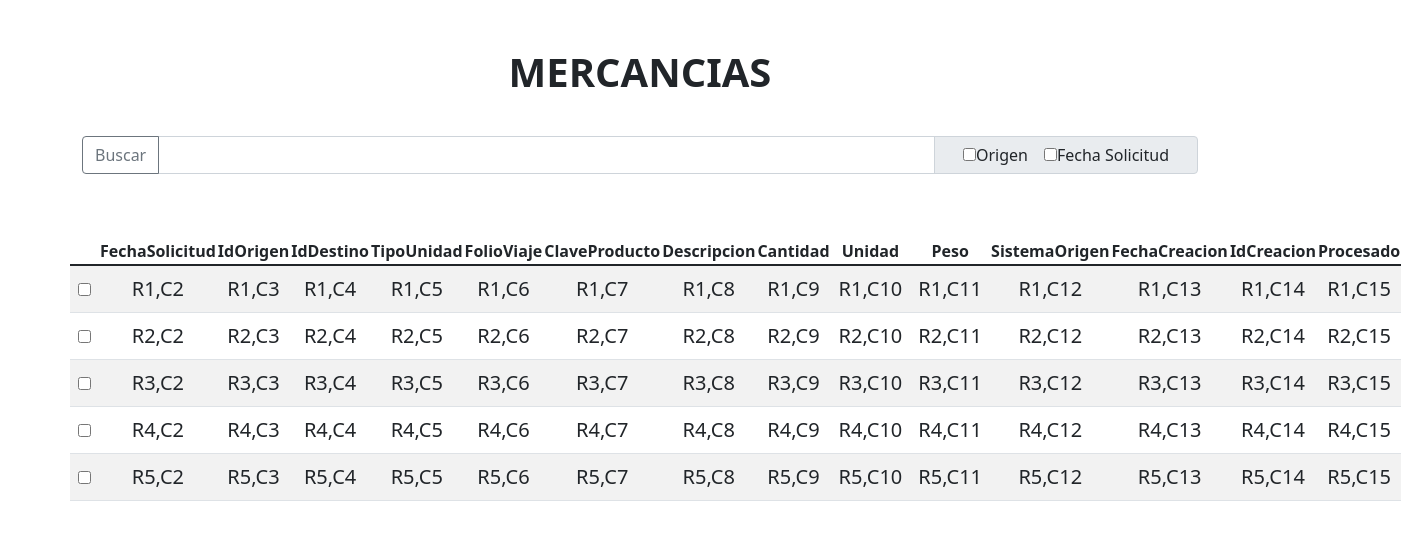
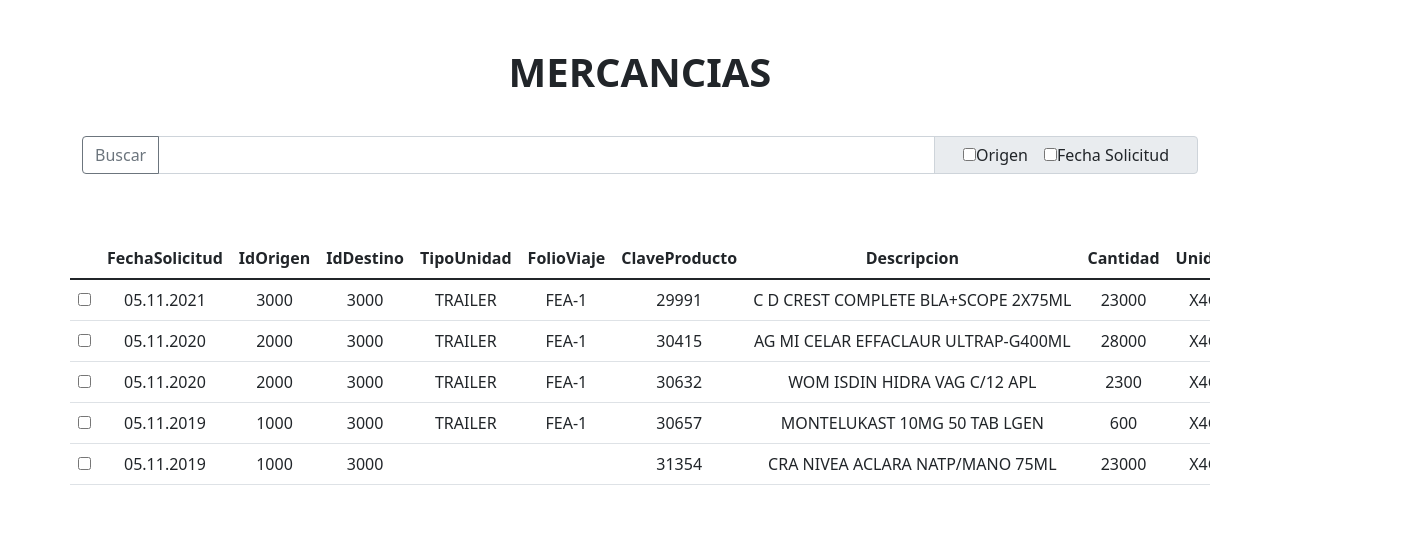
Before and after one commit to przant/react-crud, a React (Create React App) app: page / in a window 1280 px wide. Shown: the top 540 px of the page, 1401 px wide, since content can reach past the window. Built offline with nearby package versions, Linux system fonts and the light colour scheme.

Commit message:
Add dynamic behaviour to Table component

```diff
--- a/src/components/Table.js
+++ b/src/components/Table.js
@@ -1,122 +1,68 @@
+import { nanoid } from 'nanoid';
 import React from 'react';
+
+const HEADERS = [
+    "",
+    "FechaSolicitud",
+    "IdOrigen",
+    "IdDestino",
+    "TipoUnidad",
+    "FolioViaje",
+    "ClaveProducto",
+    "Descripcion",
+    "Cantidad",
+    "Unidad",
+    "Peso",
+    "SistemaOrigen",
+    "FechaCreacion",
+    "IdCreacion",
+    "Procesado",
+];
+
+const DATA = [
+    { id: "mercancia-" + nanoid(), FechaSolicitud: "05.11.2021", IdOrigen: 3000, IdDestino: 3000, TipoUnidad: "TRAILER", FolioViaje: "FEA-1", ClaveProducto: 29991, Descripcion: "C D CREST COMPLETE BLA+SCOPE 2X75ML", Cantidad: 23000, Unidad: "X4G", Peso: 3000, SistemaOrigen: "NADRO", FechaCreacion: "05.07.2021", IdCreacion: "creacion-" + nanoid(), Procesado: false },
+    { id: "mercancia-" + nanoid(), FechaSolicitud: "05.11.2020", IdOrigen: 2000, IdDestino: 3000, TipoUnidad: "TRAILER", FolioViaje: "FEA-1", ClaveProducto: 30415, Descripcion: "AG MI CELAR EFFACLAUR ULTRAP-G400ML", Cantidad: 28000, Unidad: "X4G", Peso: 200, SistemaOrigen: "NADRO", FechaCreacion: "05.07.2021", IdCreacion: "creacion-" + nanoid(), Procesado: false },
+    { id: "mercancia-" + nanoid(), FechaSolicitud: "05.11.2020", IdOrigen: 2000, IdDestino: 3000, TipoUnidad: "TRAILER", FolioViaje: "FEA-1", ClaveProducto: 30632, Descripcion: "WOM ISDIN HIDRA VAG C/12 APL       ", Cantidad: 2300, Unidad: "X4G", Peso: 3500, SistemaOrigen: "NADRO", FechaCreacion: "05.07.2021", IdCreacion: "creacion-" + nanoid(), Procesado: false },
+    { id: "mercancia-" + nanoid(), FechaSolicitud: "05.11.2019", IdOrigen: 1000, IdDestino: 3000, TipoUnidad: "TRAILER", FolioViaje: "FEA-1", ClaveProducto: 30657, Descripcion: "MONTELUKAST 10MG 50 TAB        LGEN", Cantidad: 600, Unidad: "X4G", Peso: 950, SistemaOrigen: "NADRO", FechaCreacion: "05.07.2021", IdCreacion: "creacion-" + nanoid(), Procesado: false },
+    { id: "mercancia-" + nanoid(), FechaSolicitud: "05.11.2019", IdOrigen: 1000, IdDestino: 3000, TipoUnidad: "", FolioViaje: "", ClaveProducto: 31354, Descripcion: "CRA NIVEA ACLARA NATP/MANO 75ML    ", Cantidad: 23000, Unidad: "X4G", Peso: 3000, SistemaOrigen: "WMS", FechaCreacion: "05.07.2021", IdCreacion: "creacion-" + nanoid(), Procesado: false },
+]
 
 export const Table = () => {
     return (
-        <div className="row mt-5">
-        <table className="table table-striped table-hover mt-3">
+        <div className="row mt-5 table-responsive">
+            <table className="table table-hover text-nowrap mt-3">
                 <thead className="text-center">
-            <th></th>
-            <th>FechaSolicitud</th>
-            <th>IdOrigen</th>
-            <th>IdDestino</th>
-            <th>TipoUnidad</th>
-            <th>FolioViaje</th>
-            <th>ClaveProducto</th>
-            <th>Descripcion</th>
-            <th>Cantidad</th>
-            <th>Unidad</th>
-            <th>Peso</th>
-            <th>SistemaOrigen</th>
-            <th>FechaCreacion</th>
-            <th>IdCreacion</th>
-            <th>Procesado</th>
+                    <tr key="">
+                        {
+                            HEADERS.map((header) => (
+                                <th className="">{header} </th>
+                            ))
+                        }
+                    </tr>
                 </thead>
-          <tbody className="text-center fs-5">
-            <tr>
-              <td>
-                <input type="checkbox" defaultChecked={false} value="Fecha Solicitud" />
-              </td>
-              <td>R1,C2</td>
-              <td>R1,C3</td>
-              <td>R1,C4</td>
-              <td>R1,C5</td>
-              <td>R1,C6</td>
-              <td>R1,C7</td>
-              <td>R1,C8</td>
-              <td>R1,C9</td>
-              <td>R1,C10</td>
-              <td>R1,C11</td>
-              <td>R1,C12</td>
-              <td>R1,C13</td>
-              <td>R1,C14</td>
-              <td>R1,C15</td>
+                <tbody className="text-center">
+                    {
+
+                        DATA.map((item) => (
+                            <tr key={item.id}>
+                                <td><input type="checkbox" defaultChecked={false} value="Fecha Solicitud" /></td>
+                                <td>{item.FechaSolicitud}</td>
+                                <td>{item.IdOrigen}</td>
+                                <td>{item.IdDestino}</td>
+                                <td>{item.TipoUnidad}</td>
+                                <td>{item.FolioViaje}</td>
+                                <td>{item.ClaveProducto}</td>
+                                <td>{item.Descripcion}</td>
+                                <td>{item.Cantidad}</td>
+                                <td>{item.Unidad}</td>
+                                <td>{item.Peso}</td>
+                                <td>{item.SistemaOrigen}</td>
+                                <td>{item.FechaCreacion}</td>
+                                <td>{item.IdCreacion}</td>
+                                <td>{item.Procesado ? "Si" : "No"}</td>
                             </tr>
-            <tr>
-              <td>
-                <input type="checkbox" defaultChecked={false} value="Fecha Solicitud" />
-              </td>
-              <td>R2,C2</td>
-              <td>R2,C3</td>
-              <td>R2,C4</td>
-              <td>R2,C5</td>
-              <td>R2,C6</td>
-              <td>R2,C7</td>
-              <td>R2,C8</td>
-              <td>R2,C9</td>
-              <td>R2,C10</td>
-              <td>R2,C11</td>
-              <td>R2,C12</td>
-              <td>R2,C13</td>
-              <td>R2,C14</td>
-              <td>R2,C15</td>
-            </tr>
-            <tr>
-              <td>
-                <input type="checkbox" defaultChecked={false} value="Fecha Solicitud" />
-              </td>
-              <td>R3,C2</td>
-              <td>R3,C3</td>
-              <td>R3,C4</td>
-              <td>R3,C5</td>
-              <td>R3,C6</td>
-              <td>R3,C7</td>
-              <td>R3,C8</td>
-              <td>R3,C9</td>
-              <td>R3,C10</td>
-              <td>R3,C11</td>
-              <td>R3,C12</td>
-              <td>R3,C13</td>
-              <td>R3,C14</td>
-              <td>R3,C15</td>
-            </tr>
-            <tr>
-              <td>
-                <input type="checkbox" defaultChecked={false} value="Fecha Solicitud" />
-              </td>
-              <td>R4,C2</td>
-              <td>R4,C3</td>
-              <td>R4,C4</td>
-              <td>R4,C5</td>
-              <td>R4,C6</td>
-              <td>R4,C7</td>
-              <td>R4,C8</td>
-              <td>R4,C9</td>
-              <td>R4,C10</td>
-              <td>R4,C11</td>
-              <td>R4,C12</td>
-              <td>R4,C13</td>
-              <td>R4,C14</td>
-              <td>R4,C15</td>
-            </tr>
-            <tr>
-              <td>
-                <input type="checkbox" defaultChecked={false} value="Fecha Solicitud" />
-              </td>
-              <td>R5,C2</td>
-              <td>R5,C3</td>
-              <td>R5,C4</td>
-              <td>R5,C5</td>
-              <td>R5,C6</td>
-              <td>R5,C7</td>
-              <td>R5,C8</td>
-              <td>R5,C9</td>
-              <td>R5,C10</td>
-              <td>R5,C11</td>
-              <td>R5,C12</td>
-              <td>R5,C13</td>
-              <td>R5,C14</td>
-              <td>R5,C15</td>
-            </tr>
+                        ))
+                    }
                 </tbody>
             </table>
         </div>
```
Lines whose indentation alone changed are shown as unchanged.
